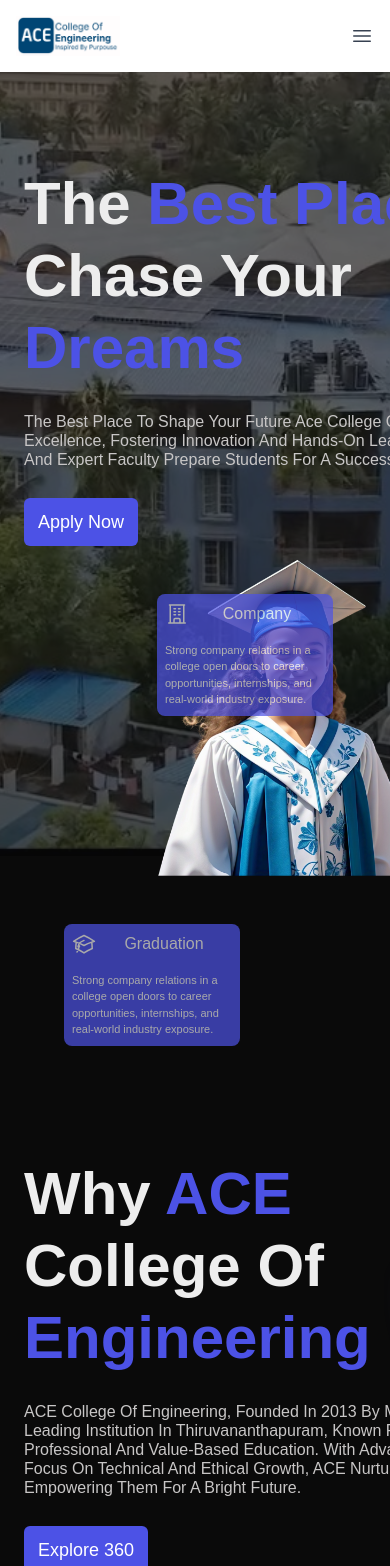
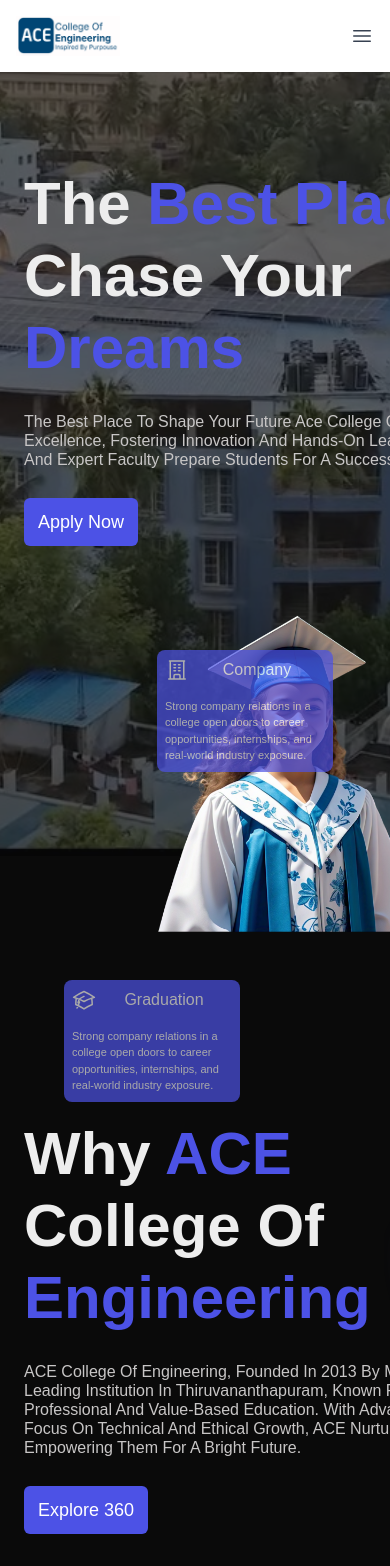
Before and after one commit to Twilight-Link/ace, a Next.js app: page / in a window 390 px wide. Shown: the top 1566 px of the page. Built offline with nearby package versions, Linux system fonts and the light colour scheme.

Commit message:
Updated Industries

```diff
--- a/src/app/component/bentogrid.tsx
+++ b/src/app/component/bentogrid.tsx
@@ -3,10 +3,10 @@
 
 export default function BentoGridHeroSection() {
     return (
-        <div className='lg:max-w-lg overflow-visible relative -top-14'>
+        <div className='lg:max-w-lg overflow-visible relative bottom-0'>
             <img src='/bg/girl_cover.png' className='absolute left-32 w-auto -top-5'></img>
 
-            <div className="parent relative m-10">
+            <div className="parent relative m-10 mb-0">
                 <div className="div1 w-44">
                     <div className='rounded-lg bg-[#4d53e6] opacity-70 flex-col flex justify-center'>
                         <div className="flex px-2 py-2">
--- a/src/app/homepage/Industries.tsx
+++ b/src/app/homepage/Industries.tsx
@@ -13,12 +13,12 @@
             <div className="text-white font-extrabold uppercase text-[3.3vw] leading-[1.7] absolute top-[7.76vw] justify-center w-full text-center">
                 Our Industrial relation
             </div>
-            <div className="absolute top-[21.61vw] left-0 w-full flex justify-between px-[9.15vw]">
-                <embed src="logos/industriesLogo/TATA.svg" type="image/svg+xml" className="w-[12.52vw] h-[13.02vw]" />
-                <img src="logos/industriesLogo\icons8-apple-250.png" className="w-[13.02vw] h-[13.02vw]" />
-                <img src="logos/industriesLogo\icons8-windows-250.png" className="w-[13.02vw] h-[13.02vw]" />
-                <img src="logos/industriesLogo\google-icon.svg" className="w-[10.02vw] h-[13.02vw]" />
-                <img src="logos/industriesLogo\mahindra_logo.svg" className="w-[14.02vw] h-[13.02vw]" />
+            <div className="absolute top-[21.61vw] left-0 w-full flex justify-between items-center px-[9.15vw]">
+                <embed src="logos/industriesLogo/TATA.svg" type="image/svg+xml" className="w-[10.52vw] h-[12.5vw]" />
+                <img src="logos/industriesLogo\icons8-apple-250.png" className="w-[11.02vw] h-[11.02vw]" />
+                <img src="logos/industriesLogo\icons8-windows-250.png" className="w-[11.02vw] h-[11.02vw]" />
+                <img src="logos/industriesLogo\google-icon.svg" className="w-[9.02vw] h-[11.02vw]" />
+                <img src="logos/industriesLogo\mahindra_logo.svg" className="w-[13.02vw] h-[12.02vw]" />
             </div>
         </div>
     );
```
Also changed, not shown: public/logos/industriesLogo/TATA.svg.
